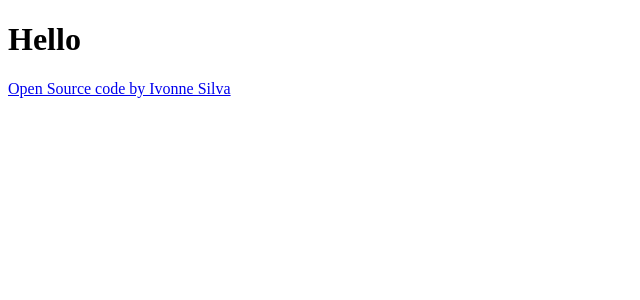
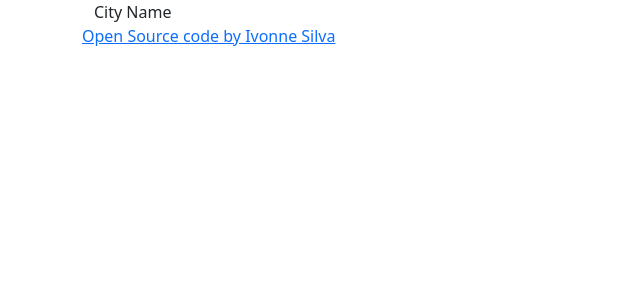
Before and after one commit to ivs-silva/silk-weather-app, a React (Create React App) app: page / in a window 1280 px wide. Shown: the top 300 px of the page, without its empty margins (0-640 px from the left). Built offline with nearby package versions, Linux system fonts and the light colour scheme.

Commit message:
added bootstrap

```diff
--- a/package.json
+++ b/package.json
@@ -6,6 +6,7 @@
     "@testing-library/jest-dom": "^5.17.0",
     "@testing-library/react": "^13.4.0",
     "@testing-library/user-event": "^13.5.0",
+    "bootstrap": "^5.3.2",
     "react": "^18.2.0",
     "react-dom": "^18.2.0",
     "react-scripts": "5.0.1",
--- a/src/App.js
+++ b/src/App.js
@@ -5,15 +5,17 @@ export default function App() {
   return (
     <div className="App">
 
+      <div class="container maincontainer">
+      <div class="container-sm cityname" id="display-current-city">
+        City Name
+      </div>
 
-        <h1> Hello
-
-        </h1>
 
         <footer>
         <a href="https://github.com/ivs-silva/silk-weather-app">Open Source code by Ivonne Silva</a>
         </footer>
 
     </div>
+    </div>
   );
 }
--- a/src/index.js
+++ b/src/index.js
@@ -1,4 +1,5 @@
 import React from 'react';
+import 'bootstrap/dist/css/bootstrap.css';
 import ReactDOM from 'react-dom/client';
 import './index.css';
 import App from './App';
```
Also changed, not shown: 1 other file (tests, documents, lock files or other folders).
